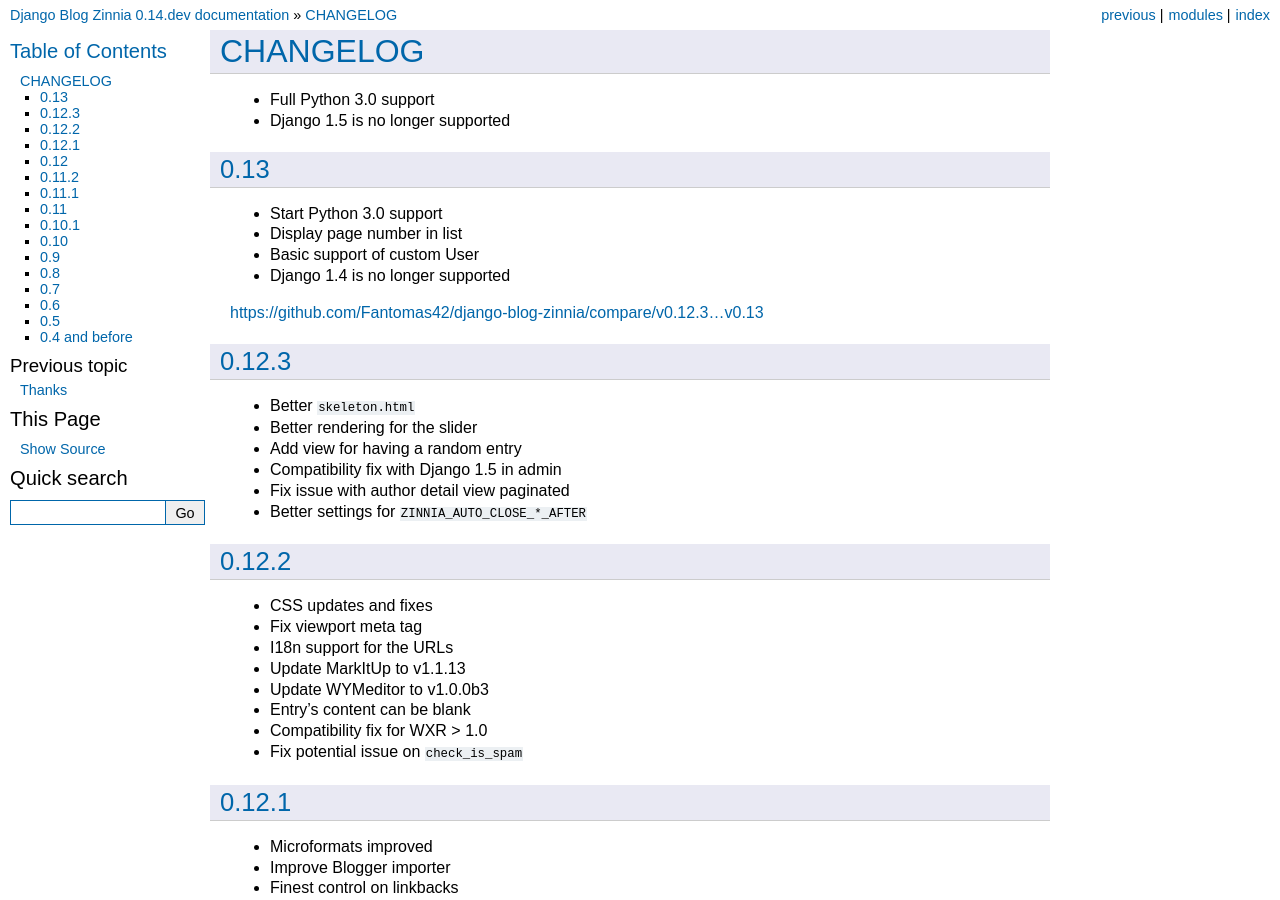
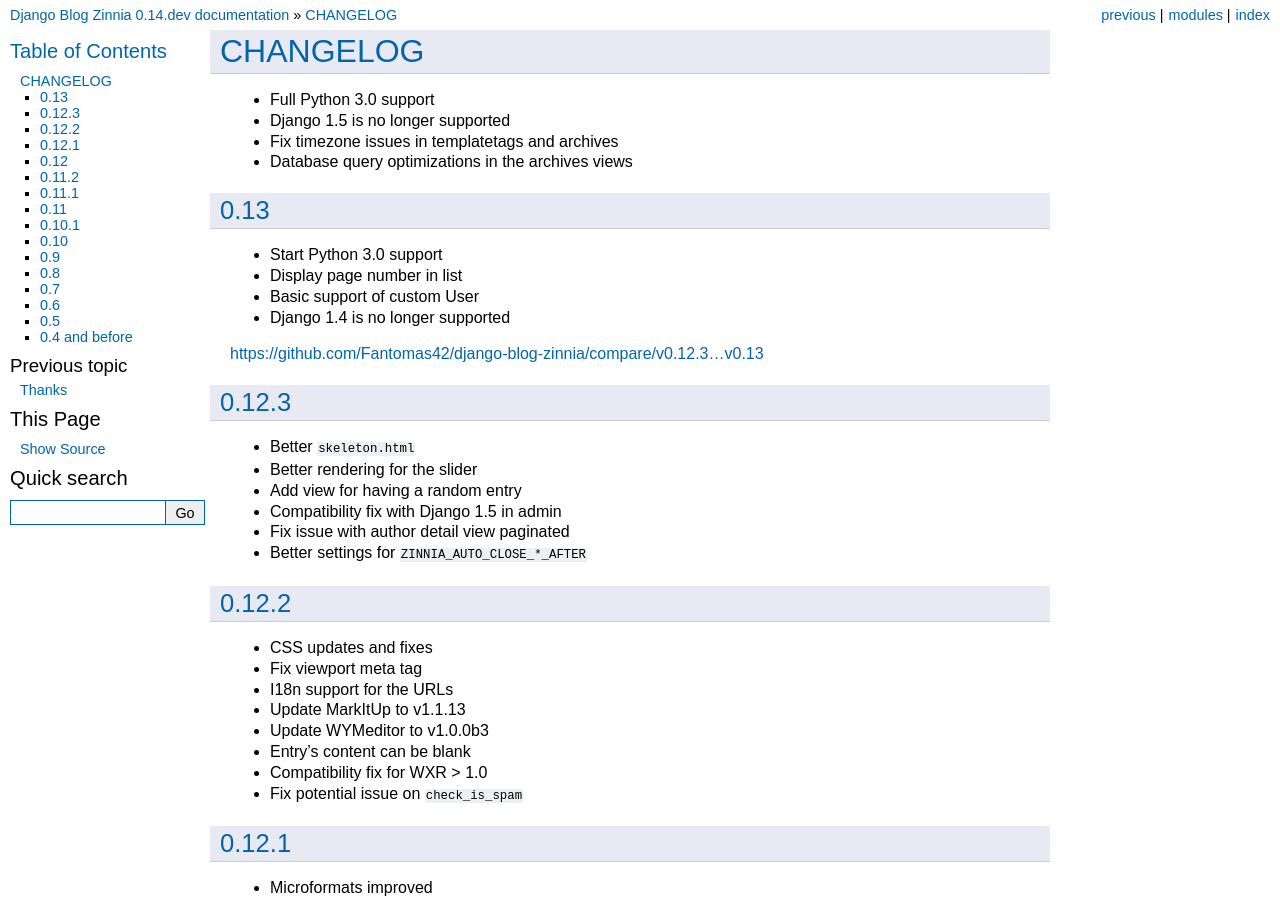
Before and after one commit to Fantomas42/django-blog-zinnia, a Sphinx documentation site: the page built from docs/notes/changelog.rst, in a window 1280 px wide and 900 px high. Built offline with Sphinx 7.4.7, drawn with Linux system fonts in a browser that asks for light colours.

Commit message:
Update the changelog with recent and important enhancements

```diff
--- a/docs/notes/changelog.rst
+++ b/docs/notes/changelog.rst
@@ -3,6 +3,8 @@
 
 * Full Python 3.0 support
 * Django 1.5 is no longer supported
+* Fix timezone issues in templatetags and archives
+* Database query optimizations in the archives views
 
 0.13
 ----
```
